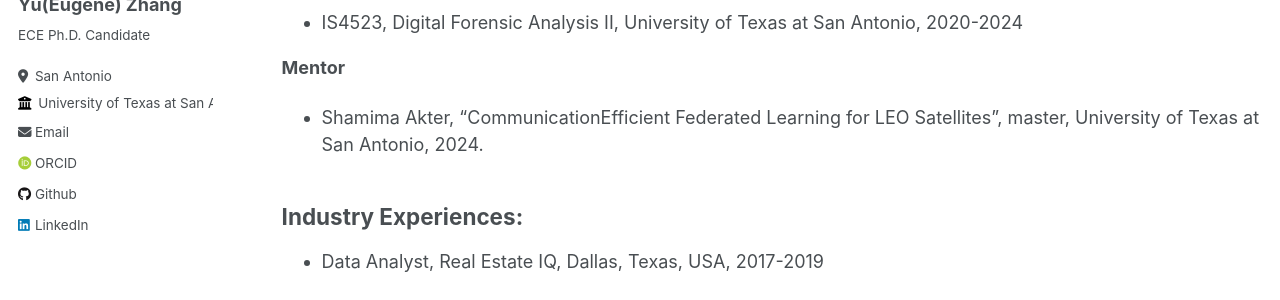
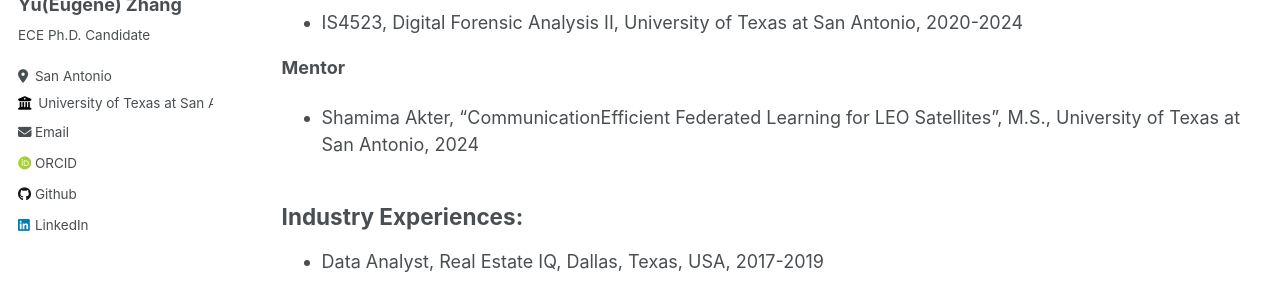
Before and after one commit to Yu-Zhang-Eugene/yu-zhang-eugene.github.io, a Jekyll site: the page built from _pages/working.md, in a window 1280 px wide and 1038 px high. Shown: the part 338-638 px from the top of the window. Built offline with Jekyll 4.4.1, drawn with Linux system fonts in a browser that asks for light colours; some web fonts are replaced.

Commit message:
Update working.md

```diff
--- a/_pages/working.md
+++ b/_pages/working.md
@@ -14,7 +14,7 @@ Teaching Experiences:
 - IS4523, Digital Forensic Analysis II, University of Texas at San Antonio, 2020-2024
 
 **Mentor**
-- Shamima Akter, "CommunicationEfficient Federated Learning for LEO Satellites", master, University of Texas at San Antonio, 2024.
+- Shamima Akter, "CommunicationEfficient Federated Learning for LEO Satellites", M.S., University of Texas at San Antonio, 2024
 
 Industry Experiences:
 ------
```
